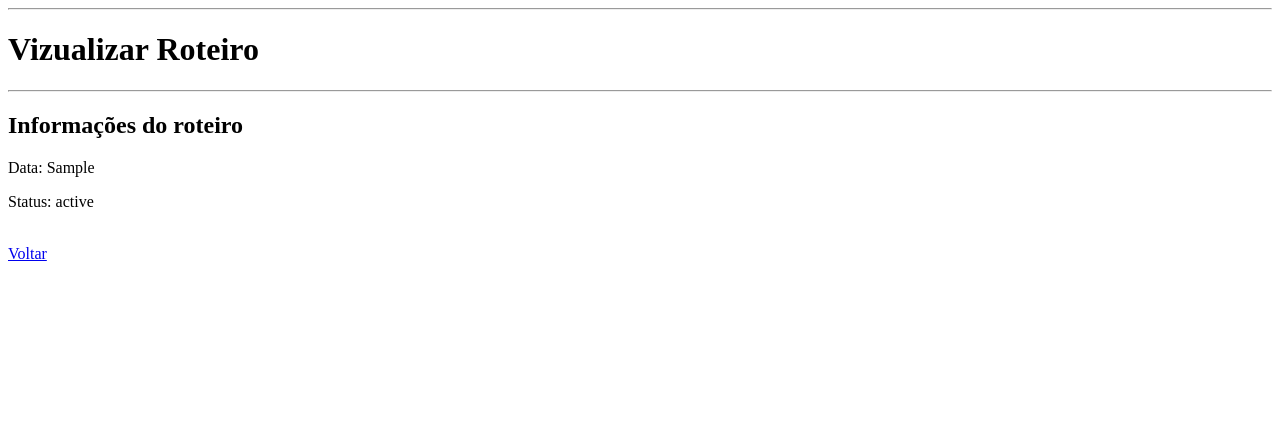
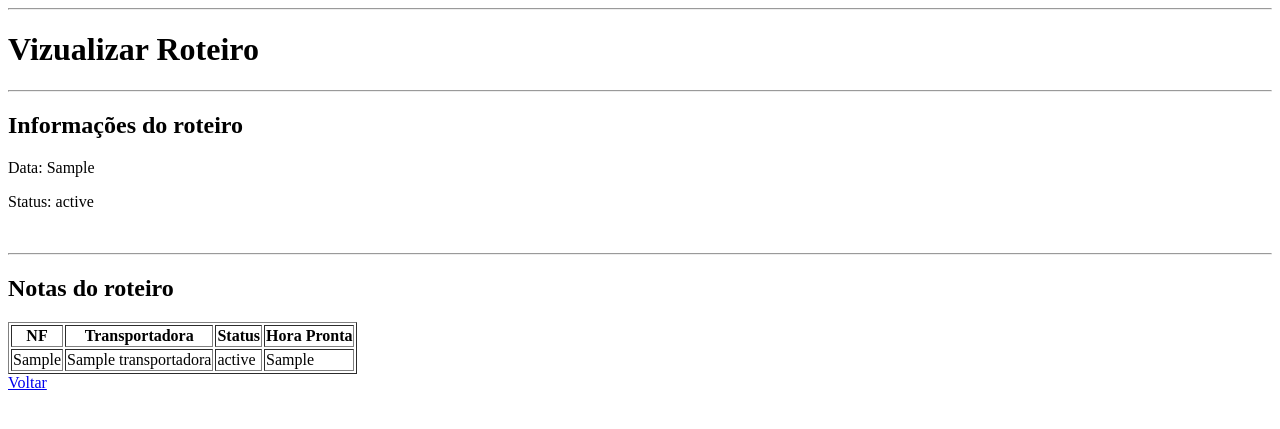
Before and after one commit to gabrielxavii/Gerenciador-de-notas, a Flask app: page /roteiros/1 in a window 1280 px wide. Shown: the part 26-455 px from the top of the page. Run offline with Flask 3, Linux system fonts and the light colour scheme; tables that the repository leaves empty hold one stand-in row (values such as "Sample post").

Commit message:
Implementação de cadastro e vizualização de notas fiscais

```diff
--- a/app.py
+++ b/app.py
@@ -9,20 +9,54 @@ from database import(
     criar_roteiro,
     listar_roteiros,
     buscar_roteiro,
-    fechar_roteiro
+    fechar_roteiro,
+    buscar_roteiro_aberto,
+    cadastrar_nota,
+    listar_notas,
+    listar_notas_roteiro
 )
 
 app = Flask(__name__)
 
 criar_banco()
 
+# ==========================
+# DASHBOARD
+# ==========================
+
 @app.route("/")
 def dashboard():
     return render_template("dashboard.html")
 
-@app.route("/leitura")
+
+# ==========================
+# NOTAS
+# ==========================
+
+@app.route("/leitura", methods=["GET", "POST"])
 def leitura():
-    return render_template("leitura.html")
+
+    if request.method == "POST":
+
+        numero_nf = request.form["numero_nf"]
+        transportadora_id = request.form["transportadora_id"]
+
+        cadastrar_nota(numero_nf, transportadora_id)
+
+        return redirect("/leitura")
+
+    transportadoras = listar_transportadoras()
+    notas = listar_notas()
+
+    return render_template(
+        "leitura.html",
+        transportadoras=transportadoras,
+        notas=notas
+    )
+
+# ==========================
+# ROTEIROS
+# ==========================
 
 @app.route("/roteiros", methods=["GET", "POST"])
 def roteiros():
@@ -40,6 +74,29 @@ def roteiros():
         roteiros=roteiros
         )
 
+@app.route("/roteiros/<int:id>")
+def vizualizar_roteiro(id):
+
+    roteiro = buscar_roteiro(id)
+
+    notas = listar_notas_roteiro(id)
+
+    return render_template(
+        "vizualizar_roteiro.html",
+        roteiro=roteiro,
+        notas=notas
+    )
+
+@app.route("/roteiros/<int:id>/fechar", methods=["POST"])
+def fechar_roteiro_rota(id):
+
+    fechar_roteiro(id)
+
+    return redirect("/roteiros")
+
+# ==========================
+# TRANSPORTADORAS
+# ==========================
 @app.route("/transportadoras", methods=["GET", "POST"])
 def transportadoras():
 
@@ -81,22 +138,7 @@ def excluir_transportadora_rota(id):
     excluir_transportadora(id)
     return redirect(url_for("transportadoras"))
 
-@app.route("/roteiros/<int:id>")
-def vizualizar_roteiro(id):
 
-    roteiro = buscar_roteiro(id)
-
-    return render_template(
-        "vizualizar_roteiro.html",
-        roteiro=roteiro
-    )
-
-@app.route("/roteiros/<int:id>/fechar", methods=["POST"])
-def fechar_roteiro_rota(id):
-
-    fechar_roteiro(id)
-
-    return redirect("/roteiros")
 
 if __name__ == "__main__":
     app.run(debug=True)
--- a/database.py
+++ b/database.py
@@ -136,6 +136,11 @@ def excluir_transportadora(id):
     conexao.commit()
     conexao.close()
 
+# ==========================
+# ROTEIROS
+# ==========================
+
+
 def criar_roteiro():
 
     conexao = conectar()
@@ -214,5 +219,114 @@ def fechar_roteiro(id):
     conexao.close()
 
 
+# ==========================
+# NOTAS
+# ==========================
+
+def buscar_roteiro_aberto():
+
+    conexao = conectar()
+    cursor = conexao.cursor()
+
+    cursor.execute("""
+        SELECT *
+        FROM roteiros
+        WHERE status = 'Aberto'
+    """)
+
+    roteiro = cursor.fetchone()
+
+    conexao.close()
+
+    return roteiro
+
+def cadastrar_nota(numero_nf, transportadora_id):
+
+    conexao = conectar()
+    cursor = conexao.cursor()
+
+    roteiro = buscar_roteiro_aberto()
+
+    if not roteiro:
+        conexao.close()
+        return False
+
+    roteiro_id = roteiro[0]
+
+    cursor.execute("""
+        INSERT INTO notas (
+            numero_nf,
+            transportadora_id,
+            roteiro_id,
+            status,
+            hora_pronta
+        )
+        VALUES (?, ?, ?, ?, ?)
+    """, (
+        numero_nf,
+        transportadora_id,
+        roteiro_id,
+        "Pendente",
+        None
+    ))
+
+    conexao.commit()
+    conexao.close()
+
+    return True
+
+def listar_notas():
+
+    conexao = conectar()
+    cursor = conexao.cursor()
+
+    cursor.execute("""
+        SELECT
+            notas.id,
+            notas.numero_nf,
+            transportadoras.nome,
+            notas.status,
+            notas.hora_pronta
+        FROM notas
+        JOIN transportadoras
+            ON notas.transportadora_id = transportadoras.id
+        ORDER BY status ASC, numero_nf DESC
+    """)
+
+    notas = cursor.fetchall()
+
+    conexao.close()
+
+    return notas
+
+def listar_notas_roteiro(roteiro_id):
+
+    conexao = conectar()
+    cursor = conexao.cursor()
+
+    cursor.execute("""
+        SELECT
+            notas.id,
+            notas.numero_nf,
+            transportadoras.nome,
+            notas.status,
+            notas.hora_pronta
+        FROM notas
+
+        JOIN transportadoras
+            ON notas.transportadora_id = transportadoras.id
+
+        WHERE notas.roteiro_id = ?
+
+        ORDER BY notas.numero_nf
+
+    """, (roteiro_id,))
+
+    notas = cursor.fetchall()
+
+    conexao.close()
+
+    return notas
+
 if __name__ == "__main__":
     criar_banco()
--- a/templates/vizualizar_roteiro.html
+++ b/templates/vizualizar_roteiro.html
@@ -20,6 +20,34 @@
 
 <br>
 
+<hr>
+
+<h2>Notas do roteiro</h2>
+
+<table border="1">
+
+    <tr>
+        <th>NF</th>
+        <th>Transportadora</th>
+        <th>Status</th>
+        <th>Hora Pronta</th>
+    </tr>
+
+    {% for nota in notas %}
+
+    <tr>
+
+        <td>{{ nota[1] }}</td>
+        <td>{{ nota[2] }}</td>
+        <td>{{ nota[3] }}</td>
+        <td>{{ nota[4] }}</td>
+
+    </tr>
+
+    {% endfor %}
+
+</table>
+
 <a href="{{ url_for('roteiros') }}">
     Voltar
 </a>
```
Also changed, not shown: templates/leitura.html (+64 -1 lines).
